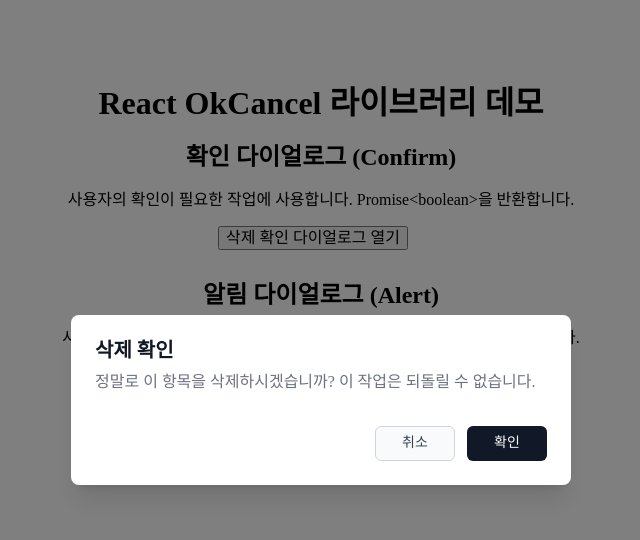
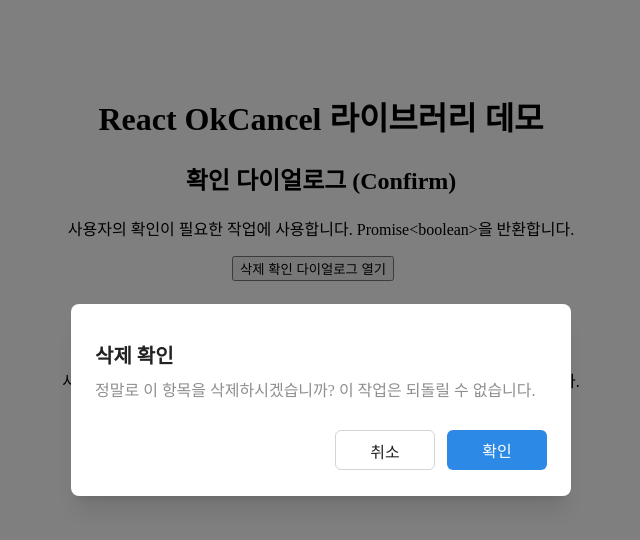
Before and after one commit to masimaru/react-okcancel, a React (Vite) app: page / in a window 1280 px wide. Both pictures are taken after a click on the button "삭제 확인 다이얼로그 열기". Shown: the top 540 px of the page, without its empty margins (319-959 px from the left). Built offline with nearby package versions, Linux system fonts and the light colour scheme.

Commit message:
CSS 변수 기반 토큰 시스템 구현

```diff
--- a/src/App.tsx
+++ b/src/App.tsx
@@ -22,8 +22,6 @@
     setResult('알림이 표시되었습니다.');
   };
 
-  // 토스트 기능 제거됨
-
   return (
     <div style={{ padding: '2rem', maxWidth: '800px', margin: '0 auto' }}>
       <h1>React OkCancel 라이브러리 데모</h1>
@@ -43,8 +41,6 @@
           성공 알림 다이얼로그 열기
         </button>
       </div>
-
-      {/* 토스트 데모 제거됨 */}
 
       {result && (
         <div
--- a/src/components/dialog.module.scss
+++ b/src/components/dialog.module.scss
@@ -1,77 +1,88 @@
-@use '@/styles/variables' as v;
-@use '@/styles/mixins' as m;
+.overlay {
+  position: fixed;
+  inset: 0;
+  display: flex;
+  align-items: center;
+  justify-content: center;
+  z-index: var(--okcancel-z-index);
+  background-color: var(--okcancel-overlay-bg);
 
-.overlay {
-  @include m.overlay-base;
+  * {
+    box-sizing: border-box;
+  }
 }
 
 .dialog {
-  background: v.$color-white;
-  border-radius: v.$border-radius-base;
-  box-shadow: v.$shadow-xl;
-  max-width: 500px;
-  width: 100%;
-  max-height: 90vh;
-  overflow-y: auto;
-}
+  background: var(--okcancel-dialog-bg);
+  border-radius: var(--okcancel-dialog-border-radius);
+  box-shadow: var(--okcancel-dialog-shadow);
+  max-width: var(--okcancel-dialog-max-width);
+  min-width: var(--okcancel-dialog-min-width);
+  max-height: var(--okcancel-dialog-max-height);
+  min-height: var(--okcancel-dialog-min-height);
+  width: var(--okcancel-dialog-width);
+  height: var(--okcancel-dialog-height);
+  border: var(--okcancel-dialog-border);
+  padding: var(--okcancel-dialog-padding);
 
-.header {
-  padding: v.$spacing-xl v.$spacing-xl v.$spacing-lg v.$spacing-xl;
-}
+  .content {
+    display: flex;
+    flex-direction: var(--okcancel-content-flex-direction);
+    justify-content: var(--okcancel-content-justify-content);
+    align-items: var(--okcancel-content-align-items);
+    gap: var(--okcancel-content-gap);
+    padding: var(--okcancel-content-padding);
+    height: var(--okcancel-content-height);
+    max-height: var(--okcancel-content-max-height);
+    min-height: var(--okcancel-content-min-height);
 
     .title {
-  margin: 0 0 v.$spacing-sm;
-  font-size: v.$font-size-lg;
-  font-weight: v.$font-weight-semibold;
-  color: v.$color-gray-900;
+      font-size: var(--okcancel-title-font-size);
+      font-weight: var(--okcancel-title-font-weight);
+      color: var(--okcancel-title-color);
     }
 
     .description {
-  margin: 0;
-  color: v.$color-gray-500;
-  line-height: 1.5;
+      font-size: var(--okcancel-description-font-size);
+      font-weight: var(--okcancel-description-font-weight);
+      color: var(--okcancel-description-color);
+    }
   }
 
-.footer {
-  padding: v.$spacing-lg v.$spacing-xl v.$spacing-xl v.$spacing-xl;
+  .btn-box {
     display: flex;
-  justify-content: flex-end;
-  gap: v.$spacing-md;
-}
+    flex-direction: var(--okcancel-btn-box-flex-direction);
+    justify-content: var(--okcancel-btn-box-justify-content);
+    align-items: var(--okcancel-btn-box-align-items);
+    gap: var(--okcancel-btn-box-gap);
+    padding: var(--okcancel-btn-box-padding);
+    height: var(--okcancel-btn-box-height);
 
-.button {
-  @include m.button-base;
+    button {
+      border: var(--okcancel-button-border);
+      border-radius: var(--okcancel-button-border-radius);
+      box-shadow: var(--okcancel-button-box-shadow);
+      padding: var(--okcancel-button-padding);
+      font-size: var(--okcancel-button-font-size);
+      font-weight: var(--okcancel-button-font-weight);
+      cursor: pointer;
+      min-width: var(--okcancel-button-min-width);
+      max-width: var(--okcancel-button-max-width);
+      width: var(--okcancel-button-width);
+      height: var(--okcancel-button-height);
+      flex: var(--okcancel-button-flex);
     }
 
     .button-primary {
-  @include m.button-primary;
+      background-color: var(--okcancel-button-primary-bg);
+      color: var(--okcancel-button-primary-color);
+      border: var(--okcancel-button-primary-border);
     }
 
     .button-secondary {
-  @include m.button-secondary;
-}
-
-// Responsive styles
-@include m.mobile {
-  .overlay {
-    padding: v.$spacing-sm;
-  }
-
-  .dialog {
-    max-width: none;
-    margin: 0;
-  }
-
-  .header {
-    padding: v.$spacing-lg;
-  }
-
-  .footer {
-    padding: v.$spacing-md v.$spacing-lg v.$spacing-lg v.$spacing-lg;
-    flex-direction: column-reverse;
-  }
-
-  .button {
-    width: 100%;
+      background-color: var(--okcancel-button-secondary-bg);
+      color: var(--okcancel-button-secondary-color);
+      border: var(--okcancel-button-secondary-border);
     }
   }
+}
--- a/src/components/dialog.tsx
+++ b/src/components/dialog.tsx
@@ -1,10 +1,9 @@
 import { useEffect, useRef } from 'react';
-import type { DialogState, Theme } from '@/types';
+import type { DialogState } from '@/types';
 import Portal from './portal';
 import styles from './dialog.module.scss';
 
 interface DialogProps extends DialogState {
-  theme: Theme;
   onClose: (isConfirmed: boolean) => void;
 }
 
@@ -15,12 +14,9 @@
   confirmText,
   cancelText,
   canCloseOnOverlay,
-  classNames = {},
-  styles: inlineStyles = {},
-  theme,
   onClose,
 }: DialogProps) {
-  const dialogRef = useRef<HTMLDivElement>(null);
+  const dialogRef = useRef<HTMLDialogElement>(null);
   const confirmButtonRef = useRef<HTMLButtonElement>(null);
 
   useEffect(() => {
@@ -43,80 +39,36 @@
     onClose(false);
   };
 
-  // Combine CSS Module classes with theme classes
-  const getClassName = (baseClass: keyof typeof styles, themeKey: keyof Theme['classNames']) => {
-    return [styles[baseClass], theme.classNames[themeKey], classNames[themeKey]]
-      .filter(Boolean)
-      .join(' ');
-  };
-
-  const dialogClassName = [styles.dialog, theme.classNames.dialog, classNames.dialog]
-    .filter(Boolean)
-    .join(' ');
-
   return (
     <Portal>
-      <div
-        className={getClassName('overlay', 'overlay')}
-        style={{ ...theme.styles.overlay, ...inlineStyles.overlay }}
-        onClick={handleOverlayClick}
-        data-testid="okcancel-overlay"
-      >
-        <div
+      <div className={styles.overlay} onClick={handleOverlayClick} data-testid="okcancel-overlay">
+        <dialog
           ref={dialogRef}
-          className={dialogClassName}
-          style={{ ...theme.styles.dialog, ...inlineStyles.dialog }}
-          role="dialog"
-          aria-modal="true"
+          className={styles.dialog}
           aria-labelledby={title ? 'okcancel-title' : undefined}
           aria-describedby={description ? 'okcancel-description' : undefined}
           data-testid="okcancel-dialog"
+          open
         >
-          {(title || description) && (
-            <div
-              className={getClassName('header', 'header')}
-              style={{ ...theme.styles.header, ...inlineStyles.header }}
-            >
+          <div className={styles.content}>
             {title && (
-                <h2
-                  id="okcancel-title"
-                  className={getClassName('title', 'title')}
-                  style={{ ...theme.styles.title, ...inlineStyles.title }}
-                >
+              <div id="okcancel-title" className={styles.title}>
                 {title}
-                </h2>
+              </div>
             )}
+
             {description && (
-                <div
-                  id="okcancel-description"
-                  className={getClassName('description', 'description')}
-                  style={{ ...theme.styles.description, ...inlineStyles.description }}
-                >
+              <div id="okcancel-description" className={styles.description}>
                 {description}
               </div>
             )}
           </div>
-          )}
 
-          <div
-            className={getClassName('footer', 'footer')}
-            style={{ ...theme.styles.footer, ...inlineStyles.footer }}
-          >
+          <div className={styles['btn-box']}>
             {type === 'confirm' && (
               <button
                 type="button"
-                className={[
-                  getClassName('button', 'button'),
-                  styles['button-secondary'],
-                  theme.classNames.buttonSecondary,
-                  classNames.buttonSecondary,
-                ]
-                  .filter(Boolean)
-                  .join(' ')}
-                style={{
-                  ...theme.styles.buttonSecondary,
-                  ...inlineStyles.buttonSecondary,
-                }}
+                className={styles['button-secondary']}
                 onClick={handleCancel}
                 data-testid="okcancel-cancel-button"
               >
@@ -126,25 +78,14 @@
             <button
               ref={confirmButtonRef}
               type="button"
-              className={[
-                getClassName('button', 'button'),
-                styles['button-primary'],
-                theme.classNames.buttonPrimary,
-                classNames.buttonPrimary,
-              ]
-                .filter(Boolean)
-                .join(' ')}
-              style={{
-                ...theme.styles.buttonPrimary,
-                ...inlineStyles.buttonPrimary,
-              }}
+              className={styles['button-primary']}
               onClick={handleConfirm}
               data-testid="okcancel-confirm-button"
             >
               {confirmText}
             </button>
           </div>
-        </div>
+        </dialog>
       </div>
     </Portal>
   );
--- a/src/index.scss
+++ /dev/null
@@ -1,3 +0,0 @@
-:root {
-  // color: #222;
-}
--- a/src/main.tsx
+++ b/src/main.tsx
@@ -1,8 +1,6 @@
 import { StrictMode } from 'react';
 import { createRoot } from 'react-dom/client';
 
-import 'normalize.css';
-import './index.scss';
 import App from './App.tsx';
 
 createRoot(document.getElementById('root')!).render(
--- a/src/provider.tsx
+++ b/src/provider.tsx
@@ -5,43 +5,14 @@
   DialogState,
   ConfirmOptions,
   AlertOptions,
-  Theme,
 } from './types';
 import { OkCancelContext } from './context';
 import Dialog from './components/dialog';
 // Toast feature removed
 
-// Default theme configuration
-const defaultTheme: Theme = {
-  classNames: {
-    overlay: '',
-    dialog: '',
-    header: '',
-    title: '',
-    description: '',
-    footer: '',
-    button: '',
-    buttonPrimary: '',
-    buttonSecondary: '',
-  },
-  styles: {},
-};
-
-export default function OkCancelProvider({ children, theme = {} }: OkCancelProviderProps) {
+export default function OkCancelProvider({ children }: OkCancelProviderProps) {
   const [dialogState, setDialogState] = useState<DialogState>({ type: null });
   const previousActiveElementRef = useRef<Element | null>(null); // dialog를 열기 직전의 포커스 대상
-
-  // Merge user theme with defaults
-  const mergedTheme: Theme = {
-    classNames: {
-      ...defaultTheme.classNames,
-      ...theme.classNames,
-    },
-    styles: {
-      ...defaultTheme.styles,
-      ...theme.styles,
-    },
-  };
 
   const closeDialog = useCallback(() => {
     setDialogState({ type: null });
@@ -66,8 +37,6 @@
         cancelText: options.cancelText || '취소',
         canCloseOnOverlay: options.canCloseOnOverlay ?? true,
         canCloseOnEsc: options.canCloseOnEsc ?? true,
-        classNames: options.classNames,
-        styles: options.styles,
         resolve: resolve as (value: boolean | void) => void,
       });
     });
@@ -85,8 +54,6 @@
         confirmText: options.confirmText || '확인',
         canCloseOnOverlay: options.canCloseOnOverlay ?? false,
         canCloseOnEsc: options.canCloseOnEsc ?? false,
-        classNames: options.classNames,
-        styles: options.styles,
         resolve: resolve as (value: boolean | void) => void,
       });
     });
@@ -129,9 +96,7 @@
   return (
     <OkCancelContext.Provider value={contextValue}>
       {children}
-      {dialogState.type && (
-        <Dialog {...dialogState} theme={mergedTheme} onClose={handleDialogClose} />
-      )}
+      {dialogState.type && <Dialog {...dialogState} onClose={handleDialogClose} />}
     </OkCancelContext.Provider>
   );
 }
--- a/src/styles/index.scss
+++ b/src/styles/index.scss
@@ -1,18 +1,7 @@
-// Main SCSS entry point
-@use './variables' as v;
-@use './mixins' as m;
-
-// Import component styles if needed globally
-// Individual components use CSS Modules, but we can include
-// any global styles here if required
-
-// Reset some default styles for better consistency
-* {
-  box-sizing: border-box;
-}
+@use './variables';
 
 // Ensure proper stacking context for portal elements
 #okcancel-portal-root {
   position: relative;
-  z-index: v.$z-index-overlay;
+  z-index: var(--okcancel-z-index);
 }
--- a/src/styles/variables.scss
+++ b/src/styles/variables.scss
@@ -1,55 +1,74 @@
-// Color variables
-$color-white: #fff;
-$color-black: #111827;
-$color-gray-50: #f9fafb;
-$color-gray-100: #f3f4f6;
-$color-gray-300: #d1d5db;
-$color-gray-400: #9ca3af;
-$color-gray-500: #6b7280;
-$color-gray-600: #374151;
-$color-gray-700: #1f2937;
-$color-gray-900: #111827;
+// CSS Variables for customization
+:root {
+  /* Dialog */
+  --okcancel-dialog-bg: #fff;
+  --okcancel-dialog-border-radius: 8px;
+  --okcancel-dialog-shadow: 0 20px 25px -5px rgb(0 0 0 / 10%), 0 8px 10px -6px rgb(0 0 0 / 10%);
+  --okcancel-dialog-max-width: none;
+  --okcancel-dialog-min-width: none;
+  --okcancel-dialog-max-height: none;
+  --okcancel-dialog-min-height: none;
+  --okcancel-dialog-width: 500px;
+  --okcancel-dialog-height: max-content;
+  --okcancel-dialog-padding: 16px 24px;
+  --okcancel-dialog-border: none;
 
-// State colors
-$color-danger: #ef4444;
-$color-success: #10b981;
-$color-info: #3b82f6;
+  /* Dialog content */
+  --okcancel-content-padding: none;
+  --okcancel-content-gap: 8px;
+  --okcancel-content-flex-direction: column;
+  --okcancel-content-justify-content: center;
+  --okcancel-content-align-items: unset;
+  --okcancel-content-height: 100px;
+  --okcancel-content-max-height: none;
+  --okcancel-content-min-height: none;
 
-// Border radius
-$border-radius-base: 8px;
-$border-radius-small: 6px;
+  /* Dialog title */
+  --okcancel-title-font-size: 20px;
+  --okcancel-title-color: #222;
+  --okcancel-title-font-weight: 600;
 
-// Spacing
-$spacing-xs: 0.25rem;
-$spacing-sm: 0.5rem;
-$spacing-md: 0.75rem;
-$spacing-lg: 1rem;
-$spacing-xl: 1.5rem;
+  /* Dialog description */
+  --okcancel-description-font-size: 16px;
+  --okcancel-description-color: #8e8e8e;
+  --okcancel-description-font-weight: 400;
 
-// Typography
-$font-size-sm: 0.875rem;
-$font-size-base: 1rem;
-$font-size-lg: 1.25rem;
-$font-weight-normal: 400;
-$font-weight-medium: 500;
-$font-weight-semibold: 600;
+  /* Dialog btn-box */
+  --okcancel-btn-box-padding: 10px 0;
+  --okcancel-btn-box-gap: 12px;
+  --okcancel-btn-box-flex-direction: row;
+  --okcancel-btn-box-justify-content: flex-end;
+  --okcancel-btn-box-align-items: center;
+  --okcancel-btn-box-height: unset;
 
-// Shadows
-$shadow-sm: 0 1px 2px 0 rgb(0 0 0 / 5%);
-$shadow-md:
-  0 4px 6px -1px rgb(0 0 0 / 10%),
-  0 2px 4px -2px rgb(0 0 0 / 10%);
-$shadow-lg:
-  0 10px 15px -3px rgb(0 0 0 / 10%),
-  0 4px 6px -4px rgb(0 0 0 / 10%);
-$shadow-xl:
-  0 20px 25px -5px rgb(0 0 0 / 10%),
-  0 8px 10px -6px rgb(0 0 0 / 10%);
+  /* Buttons */
+  --okcancel-button-padding: 8px 16px;
+  --okcancel-button-border-radius: 6px;
+  --okcancel-button-width: 100px;
+  --okcancel-button-height: 40px;
+  --okcancel-button-max-width: unset;
+  --okcancel-button-min-width: none;
+  --okcancel-button-border: none;
+  --okcancel-button-box-shadow: none;
+  --okcancel-button-font-size: 16px;
+  --okcancel-button-font-weight: 500;
+  --okcancel-button-flex: initial;
+  --okcancel-button-primary-bg: #2c89e5;
+  --okcancel-button-primary-color: #fff;
+  --okcancel-button-primary-border: none;
+  --okcancel-button-secondary-bg: unset;
+  --okcancel-button-secondary-color: #222;
+  --okcancel-button-secondary-border: 1px solid #d4d4d4;
 
-// Z-index
-$z-index-overlay: 1000;
+  /* Overlay */
+  --okcancel-overlay-bg: rgb(0 0 0 / 50%);
+  --okcancel-z-index: 1000;
+}
 
-// Transitions
-$transition-base: all 0.2s ease;
-$transition-fast: all 0.15s ease;
-$transition-slow: all 0.3s ease;
+@media (width < 640px) {
+  :root {
+    --okcancel-dialog-width: 85%;
+    --okcancel-btn-box-gap: 20px;
+    --okcancel-button-flex: 1;
+  }
+}
```
Also changed, not shown: src/styles/mixins.scss (deleted, +0 -73 lines), src/types.ts (+1 -35 lines). Lines whose indentation alone changed are shown as unchanged.
